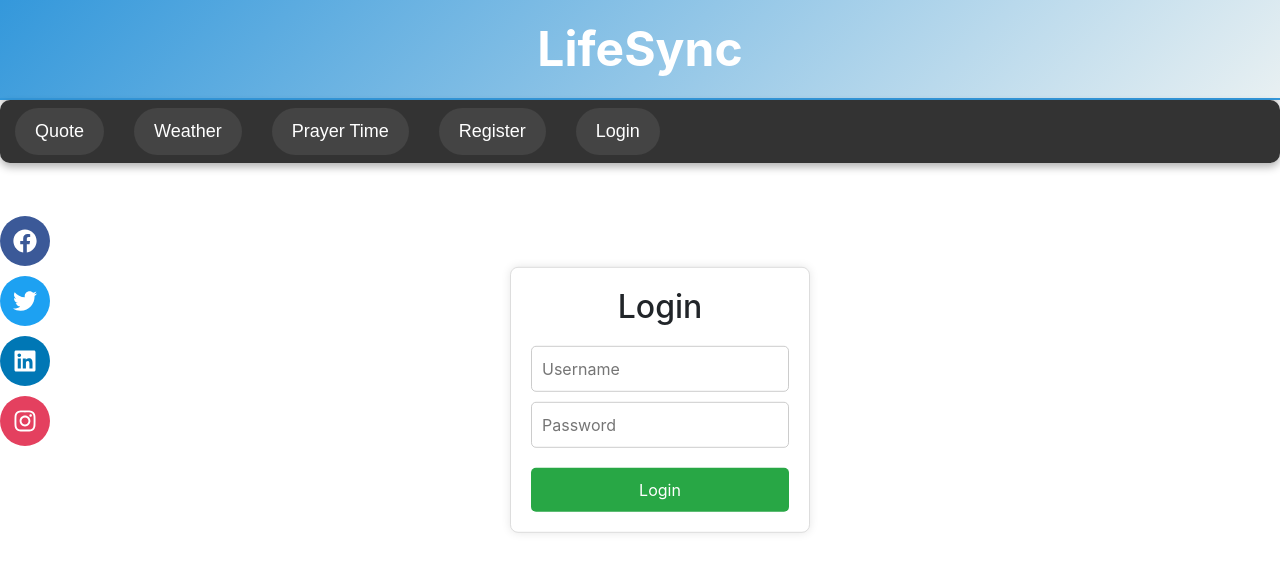
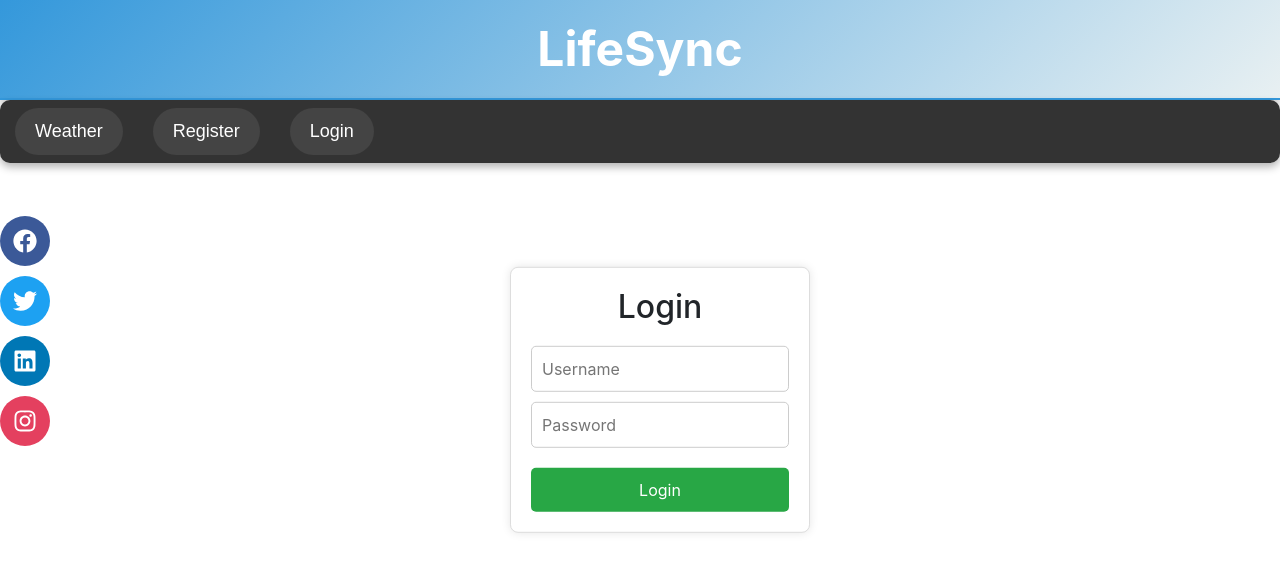
Before and after one commit to ehmaddd/track_urself, a React (Create React App) app: page / in a window 1280 px wide. Shown: the top 572 px of the page. Built offline with nearby package versions, Linux system fonts and the light colour scheme.

Commit message:
Remove Prayer and Quote

```diff
--- a/src/components/Navbar.js
+++ b/src/components/Navbar.js
@@ -7,13 +7,7 @@ const Nav = () => {
     <nav className="navbar">
       <ul className="nav-ul">
         <li>
-          <Link to="/quote">Quote</Link>
-        </li>
-        <li>
           <Link to="/weather">Weather</Link>
-        </li>
-        <li>
-          <Link to="/prayer">Prayer Time</Link>
         </li>
         <li>
           <Link to="/register">Register</Link>
```
